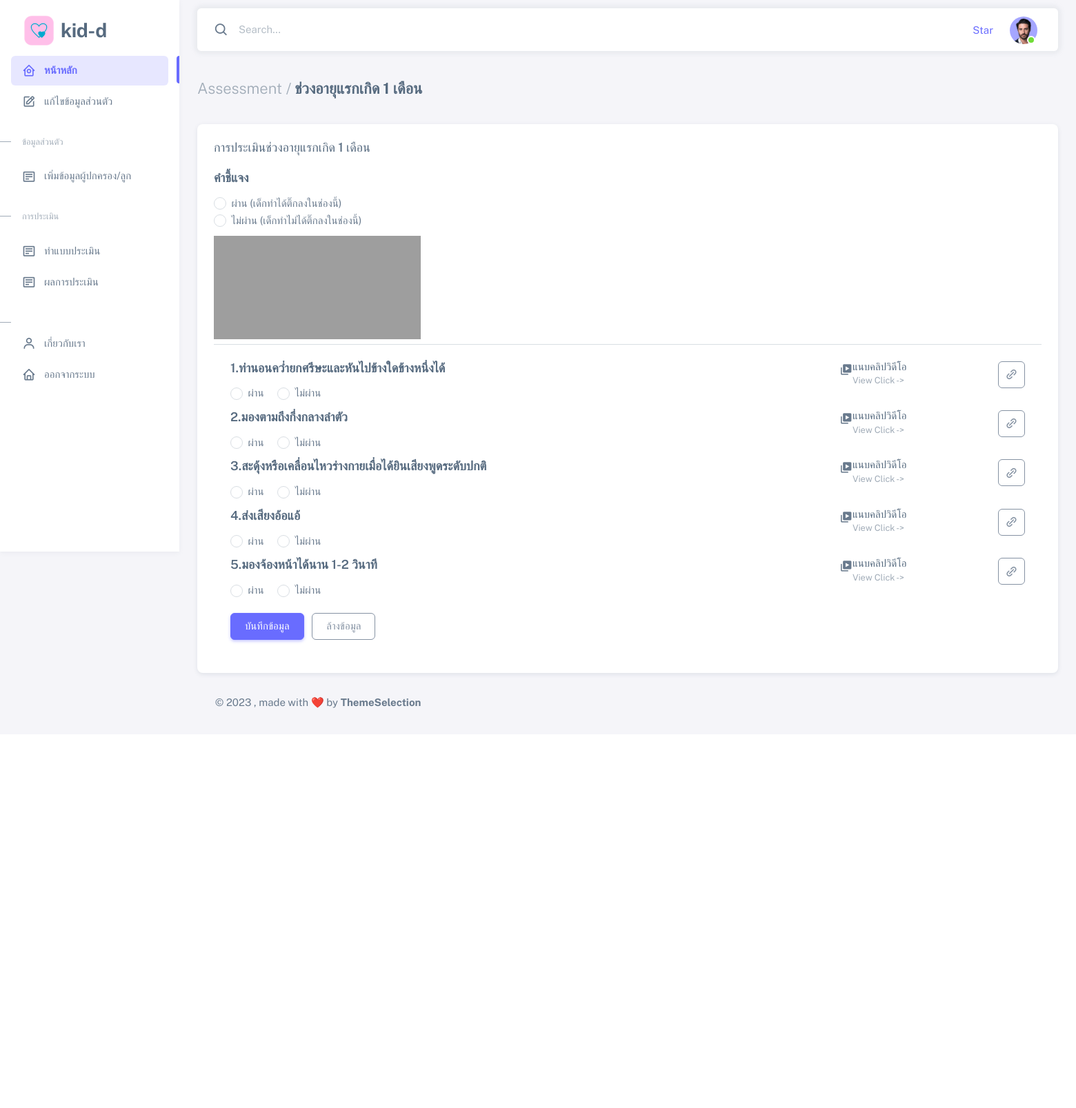
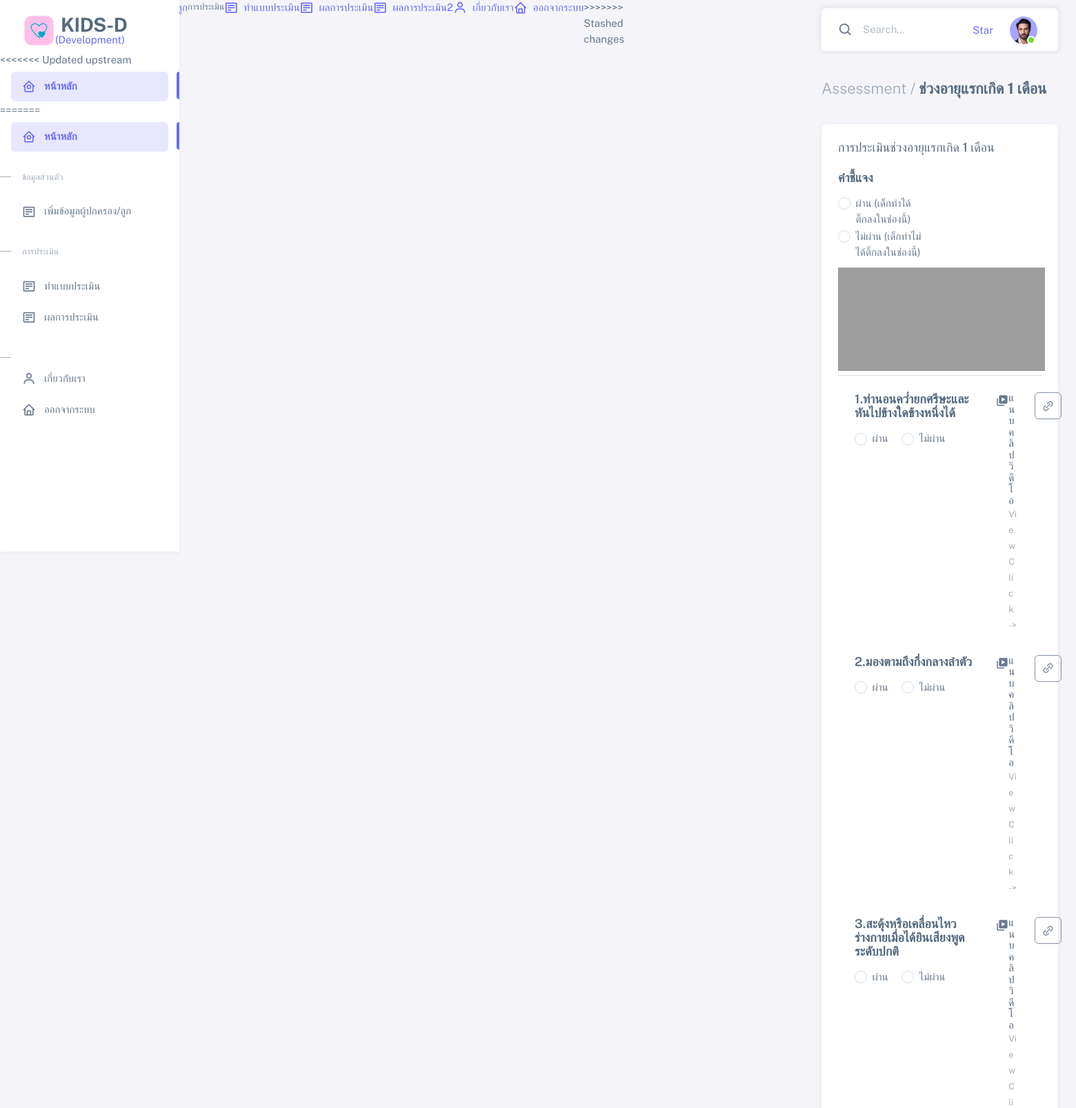
Before and after one commit to HusnaSalaeh/web-kid, a PHP site: page /admin/1.php in a window 1560 px wide. Shown: the top 1607 px of the page at 69% size. Before the commit the page ends 1065 px from the top, so only its background shows below. Run offline with PHP 8.4, Linux system fonts and the light colour scheme; grey boxes are pictures that could not be loaded.

Commit message:
update menu.php
แก้ชื่อแอปตามที่เพื่อนบอก

```diff
--- a/admin/include-file/menu.php
+++ b/admin/include-file/menu.php
@@ -7,18 +7,23 @@
                 <div class="app-brand demo">
                     <a href="index.html" class="app-brand-link">
                         <span class="app-brand-logo demo">
-              <img src="../assets/img/favicon/favicon.ico"  width="48px" alt="icon">
+                            <img src="../assets/img/favicon/favicon.ico" width="48px" alt="icon">
                         </span>
-              <span class="app-brand-text demo menu-text fw-bolder ms-2">Kid-D</span>
+                        <div style="padding-top:15px;">
+                            <span class="app-brand-text demo menu-text fw-bolder ms-2 text-uppercase">Kids-d</span>
+                            <p>(Development)</p>
+                        </div>
                     </a>
 
-            <a href="javascript:void(0);" class="layout-menu-toggle menu-link text-large ms-auto d-block d-xl-none">
+                    <a href="javascript:void(0);"
+                        class="layout-menu-toggle menu-link text-large ms-auto d-block d-xl-none">
                         <i class="bx bx-chevron-left bx-sm align-middle"></i>
                     </a>
                 </div>
 
                 <div class="menu-inner-shadow"></div>
 
+<<<<<<< Updated upstream
           <ul class="menu-inner py-1">
             <!-- Dashboard -->
             <li class="menu-item active">
@@ -28,10 +33,22 @@
               </a>
             </li>
             <li class="menu-item">
+=======
+                <ul class="menu-inner py-1">
+                    <!-- Dashboard -->
+                    <li class="menu-item active">
+                        <a href="index.php" class="menu-link">
+                            <i class="menu-icon tf-icons bx bx-home-circle"></i>
+                            <div data-i18n="Analytics">หน้าหลัก</div>
+                        </a>
+                    </li>
+                    <!-- <li class="menu-item">
+>>>>>>> Stashed changes
               <a href="index.html" class="menu-link">
                 <i class="menu-icon tf-icons bx bx-edit"></i>
                 <div data-i18n="Analytics">แก้ไขข้อมูลส่วนตัว</div>
               </a>
+<<<<<<< Updated upstream
             </li>
             <!-- Forms & Tables -->
             <li class="menu-header small text-uppercase"><span class="menu-header-text">ข้อมูลส่วนตัว</span></li>
@@ -82,3 +99,54 @@
           </ul>
         </aside>
         <!-- / Menu -->
+=======
+            </li> -->
+                    <!-- Forms & Tables -->
+                    <li class="menu-header small text-uppercase"><span class="menu-header-text">ข้อมูลส่วนตัว</span>
+                    </li>
+                    <!-- Tables -->
+                    <li class="menu-item">
+                        <a href="add-parent-child-information.php" class="menu-link">
+                            <i class="menu-icon tf-icons bx bx-detail"></i>
+                            <div data-i18n="Tables">เพิ่มข้อมูลผู้ปกครอง/ลูก</div>
+                        </a>
+                    </li>
+                    <!-- Forms & Tables -->
+                    <li class="menu-header small text-uppercase"><span class="menu-header-text">การประเมิน</span></li>
+                    <!-- Tables -->
+                    <li class="menu-item">
+                        <a href="assessment-list.php" class="menu-link">
+                            <i class="menu-icon tf-icons bx bx-detail"></i>
+                            <div data-i18n="Tables">ทำแบบประเมิน</div>
+                        </a>
+                    </li>
+                    <li class="menu-item">
+                        <a href="assessment-result.php" class="menu-link">
+                            <i class="menu-icon tf-icons bx bx-detail"></i>
+                            <div data-i18n="Tables">ผลการประเมิน</div>
+                        </a>
+                    </li>
+                    <li class="menu-item">
+                        <a href="assessment-result2.php" class="menu-link">
+                            <i class="menu-icon tf-icons bx bx-detail"></i>
+                            <div data-i18n="Tables">ผลการประเมิน2</div>
+                        </a>
+                    </li>
+                    <!--  -->
+                    <li class="menu-header small text-uppercase"><span class="menu-header-text"></span></li>
+                    <li class="menu-item">
+                        <a href="https://line.me/en/" target="_blank" class="menu-link">
+                            <i class="menu-icon tf-icons bx bx-user"></i>
+                            <div data-i18n="Support">เกี่ยวกับเรา</div>
+                        </a>
+                    </li>
+                    <li class="menu-item">
+                        <a href="../logout.php" target="_blank" class="menu-link">
+                            <i class="menu-icon tf-icons bx bx-home"></i>
+                            <div data-i18n="Support">ออกจากระบบ</div>
+                        </a>
+                    </li>
+                </ul>
+            </aside>
+            <!-- / Menu -->
+>>>>>>> Stashed changes
```
Lines whose indentation alone changed are shown as unchanged.
